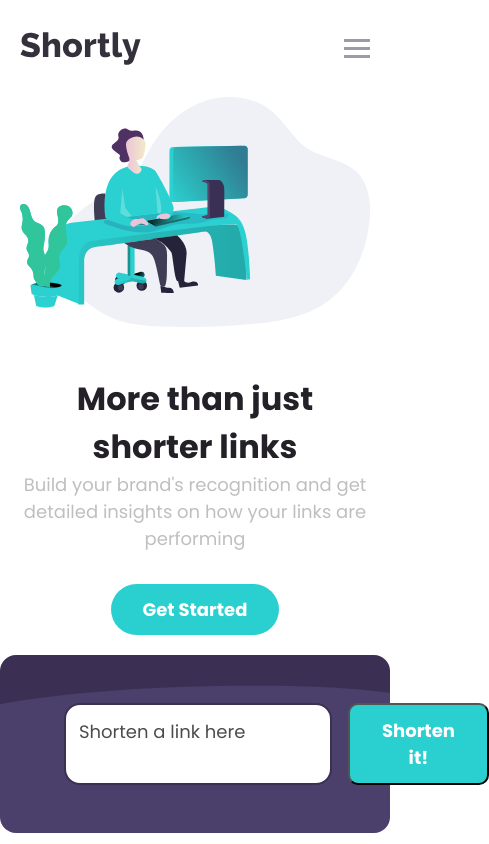
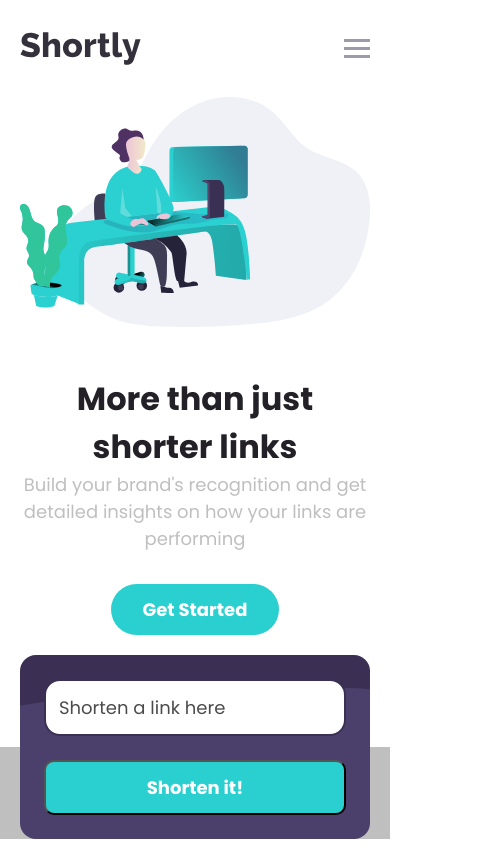
Before and after one commit to gabr7887/13---UrlShortening, a React (Vite) app: page / in a window 390 px wide. Shown: the whole page, 489 px wide, since content can reach past the window. Built offline with nearby package versions, Linux system fonts and the light colour scheme.

Commit message:
form responsivo

```diff
--- a/src/components/Form.module.css
+++ b/src/components/Form.module.css
@@ -1,3 +1,9 @@
+.bg{
+  background: linear-gradient(180deg, rgba(255,255,255,1) 50%, hsl(0, 0%, 75%) 50%);
+  padding: 0 20px;
+}
+
+
 .container{
   background-image: url('../assets/images/bg-shorten-desktop.svg');
   background-repeat: no-repeat;
@@ -14,4 +20,14 @@
   padding: 16px;
   font-size: 18px;
   color: var(--corPdark);
+  max-width: 100%;
 }
+
+@media (width < 620px) {
+  .container{
+    flex-direction: column;
+    gap: 24px;
+    padding: 24px;
+  }
+
+}
--- a/src/components/Form.tsx
+++ b/src/components/Form.tsx
@@ -17,7 +17,7 @@ const Form = () => {
   }
 
   return (
-    <div>
+    <div className={Style.bg}>
       <form onSubmit={handleSubmit} className={`container ${Style.container}`}>
         <FormInput label='LinkInput' customPlaceHolder='Shorten a link here'
         stateValue={value}
--- a/src/components/FormInput.module.css
+++ b/src/components/FormInput.module.css
@@ -1,8 +1,8 @@
+
 .inputDiv{
   display: flex;
   flex: 1;
   position: relative;
-
 }
 
 .inputDiv label{
@@ -41,7 +41,3 @@
 .inputDiv.errorState input{
   border-color: var(--corSred);
 }
-
-.disabled{
-  visibility: hidden;
-}
```
